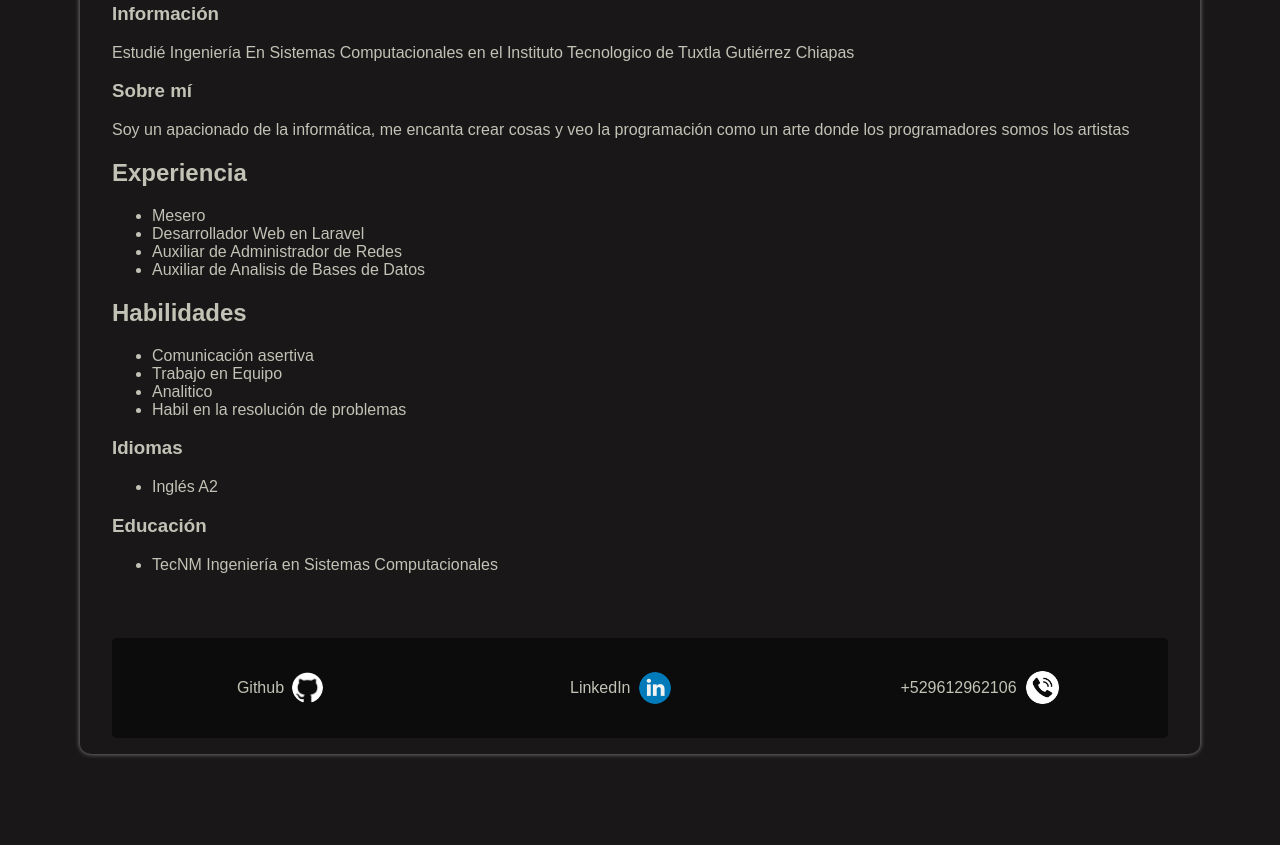
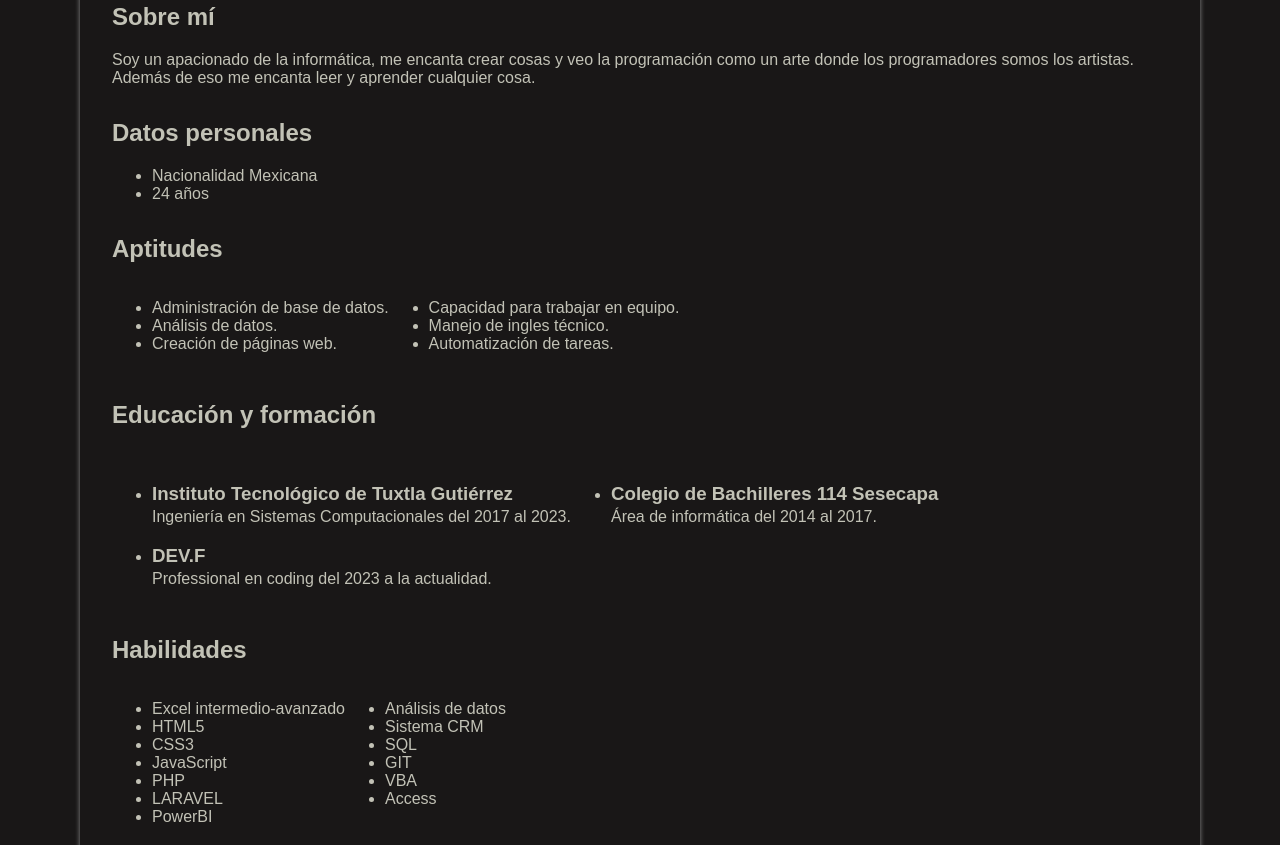
Before and after one commit to romanespi/CV, a plain HTML site: page index.html in a window 1280 px wide. Shown: the part 324-1169 px from the top of the page. Before the commit the page ends 1118 px from the top, so only its background shows below. Drawn offline with Linux system fonts and the light colour scheme.

Commit message:
Se agrego parte del cuerpo del CV

```diff
--- a/index.html
+++ b/index.html
@@ -18,12 +18,77 @@
     </header>
     <main>
         <section>
-            <h3>Información</h3>
-            <p class="profile-description">Estudié Ingeniería En Sistemas Computacionales en el Instituto Tecnologico de Tuxtla Gutiérrez Chiapas</p>
+            <h2>Sobre mí</h2>
+            <p>Soy un apacionado de la informática, me encanta crear cosas y veo la programación como un arte donde los programadores somos los artistas. Además de eso me encanta leer y aprender cualquier cosa.</p>
         </section>
         <section>
-            <h3>Sobre mí</h3>
-            <p>Soy un apacionado de la informática, me encanta crear cosas y veo la programación como un arte donde los programadores somos los artistas</p>
+            <h2>Datos personales</h2>
+            <ul>
+                <li>Nacionalidad Mexicana</li>
+                <li>24 años</li>
+            </ul>
+        </section>
+        <section>
+            <h2>Aptitudes</h2>
+            <div class="aptitude">
+                <ul>
+                    <li>Administración de base de datos.</li>
+                    <li>Análisis de datos.</li>
+                    <li>Creación de páginas web.</li>
+                </ul>
+                <ul>
+                    <li>Capacidad para trabajar en equipo.</li>
+                    <li>Manejo de ingles técnico.</li>
+                    <li>Automatización de tareas.</li>
+                </ul>
+            </div>
+        </section>
+        <section>
+            <h2>Educación y formación</h2>
+            <div class="formation">
+                <ul>
+                    <li>
+                        <h3>Instituto Tecnológico de Tuxtla Gutiérrez</h3>
+                        <span>Ingeniería en Sistemas Computacionales</span>
+                        <span>del 2017 al 2023.</span>
+                    </li>
+                    <li>
+                        <h3>DEV.F</h3>
+                        <span>Professional en coding</span>
+                        <span>del 2023 a la actualidad.</span>
+                    </li>
+                </ul>
+                <ul>
+                    <li>
+                        <h3>Colegio de Bachilleres 114 Sesecapa</h3>
+                        <span>Área de informática</span>
+                        <span>del 2014 al 2017.</span>
+                    </li>
+                </ul>
+            </div>
+        </section>
+        <section>
+            <h2>Habilidades</h2>
+            <div class="skills">
+                <ul>
+                    <li>Excel intermedio-avanzado</li>
+                    <li>HTML5</li>
+                    <li>CSS3</li>
+                    <li>JavaScript</li>
+                    <li>PHP</li>
+                    <li>LARAVEL</li>
+                    <li>PowerBI</li>
+                </ul>
+                <ul>
+                    <li>Análisis de datos</li>
+                    <li>Sistema CRM</li>
+                    <li>SQL</li>
+                    <li>GIT</li>
+                    <li>VBA</li>
+                    <li>Access</li>
+                </ul>
+            </div>
+
         </section>
         <section>
             <h2>Experiencia</h2>
@@ -34,15 +99,7 @@
                 <li>Auxiliar de Analisis de Bases de Datos</li>
             </ul>
         </section>
-        <section>
-            <h2>Habilidades</h2>
-            <ul class="skills">
-                <li>Comunicación asertiva</li>
-                <li>Trabajo en Equipo</li>
-                <li>Analitico</li>
-                <li>Habil en la resolución de problemas</li>
-            </ul>
-        </section>
+
         <section>
             <h3>Idiomas</h3>
             <ul>
--- a/style.css
+++ b/style.css
@@ -43,8 +43,29 @@ body{
 }
 
 .image-profile{
-    width: 15%;
-    border-radius: 20%;
+    max-width: 150px;
+    border-radius: 5% / 3.75%;
+}
+
+h2 {
+    margin-top: 2rem;
+}
+
+.aptitude {
+    display: flex;
+}
+
+.formation {
+    display: flex;
+}
+
+.formation h3 {
+    padding-bottom: 0rem;
+    margin-bottom: .2rem;
+}
+
+.skills {
+    display: flex;
 }
 
 footer {
```
